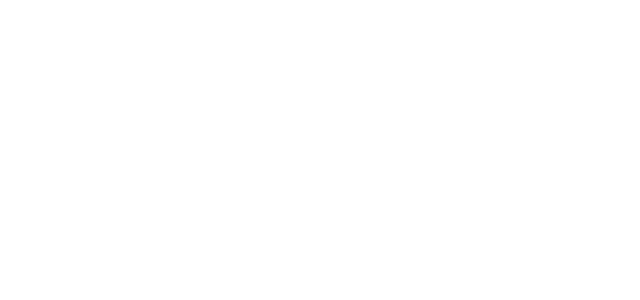
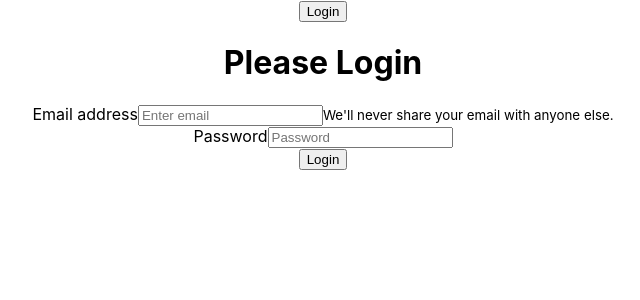
Before and after one commit to yuliama/TheHouse, a React (Create React App) app: page / in a window 1280 px wide. Shown: the top 300 px of the page, without its empty margins (317-957 px from the left). Built offline with nearby package versions, Linux system fonts and the light colour scheme.

Commit message:
login page

```diff
--- a/package.json
+++ b/package.json
@@ -6,7 +6,9 @@
     "@testing-library/jest-dom": "^5.12.0",
     "@testing-library/react": "^11.2.6",
     "@testing-library/user-event": "^12.8.3",
+    "parse": "^3.2.0",
     "react": "^17.0.2",
+    "react-bootstrap": "^1.5.2",
     "react-dom": "^17.0.2",
     "react-scripts": "4.0.3",
     "web-vitals": "^1.1.1"
--- a/src/App.js
+++ b/src/App.js
@@ -1,9 +1,10 @@
-import logo from './logo.svg';
+import LoginPage from './pages/LoginPage/LoginPage'
 import './App.css';
 
 function App() {
   return (
     <div className="App">
+      <LoginPage></LoginPage>
     </div>
   );
 }
--- /dev/null
+++ b/src/components/Header/Header.js
@@ -0,0 +1,10 @@
+import { Form, Button, Alert } from 'react-bootstrap';
+
+export default function Header(){
+    return(
+        <div>
+            <img className="logo"></img>
+            <Button>Login</Button>
+        </div>
+    )
+}
--- /dev/null
+++ b/src/pages/LoginPage/LoginPage.js
@@ -0,0 +1,34 @@
+import { useState } from 'react';
+import { Form, Button, Alert } from 'react-bootstrap';
+import Header from '../../components/Header/Header'
+
+export default function LoginPage() {
+    const [email, setEmail] = useState();
+    const [pwd,setPwd] = useState();
+
+    return (
+        <div className="p-login">
+            <Header></Header>
+            <h1>Please Login</h1>
+            <Form>
+                <Form.Group controlId="formBasicEmail">
+                    <Form.Label>Email address</Form.Label>
+                    <Form.Control type="email" placeholder="Enter email"
+                        value={email} onChange={e => setEmail(e.target.value)} />
+                    <Form.Text className="text-muted">
+                        We'll never share your email with anyone else.
+                    </Form.Text>
+                </Form.Group>
+
+                <Form.Group controlId="formBasicPassword">
+                    <Form.Label>Password</Form.Label>
+                    <Form.Control type="password" placeholder="Password"
+                        value={pwd} onChange={e => setPwd(e.target.value)} />
+                </Form.Group>
+                <Button variant="success" type="submit" block>
+                    Login
+                </Button>
+            </Form>
+        </div>
+    )
+}
```
Also changed, not shown: src/model/UserModel.js (added, +9 -0 lines), src/pages/HomePage/HomePage.js (added), 1 other file (tests, documents, lock files or other folders).
